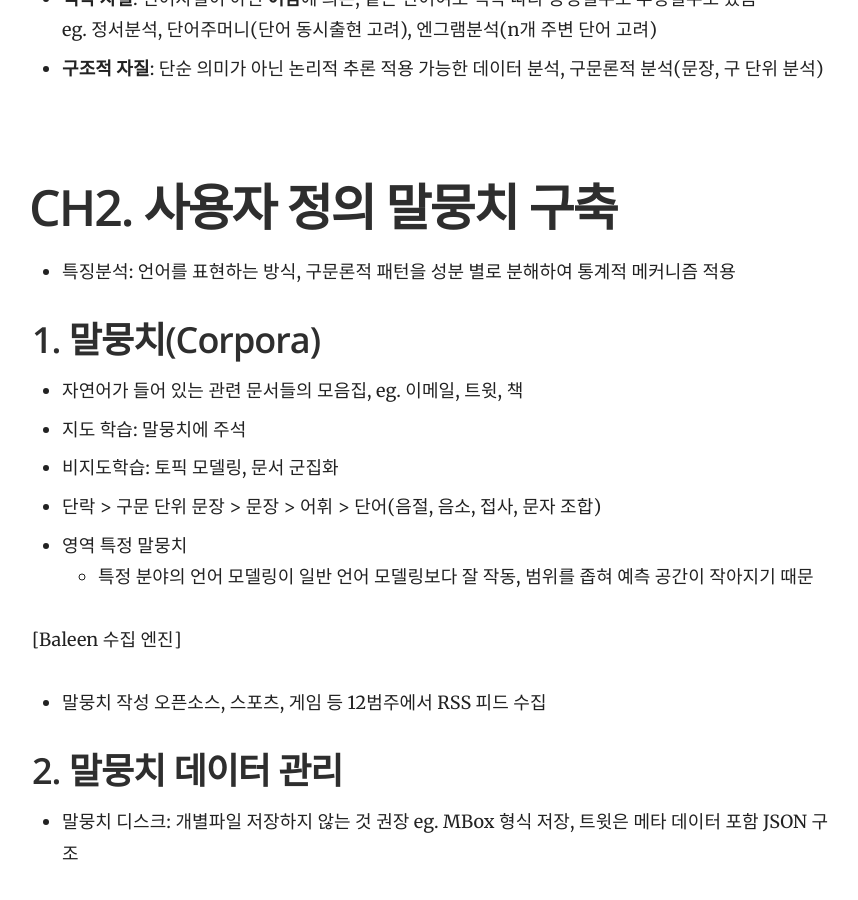
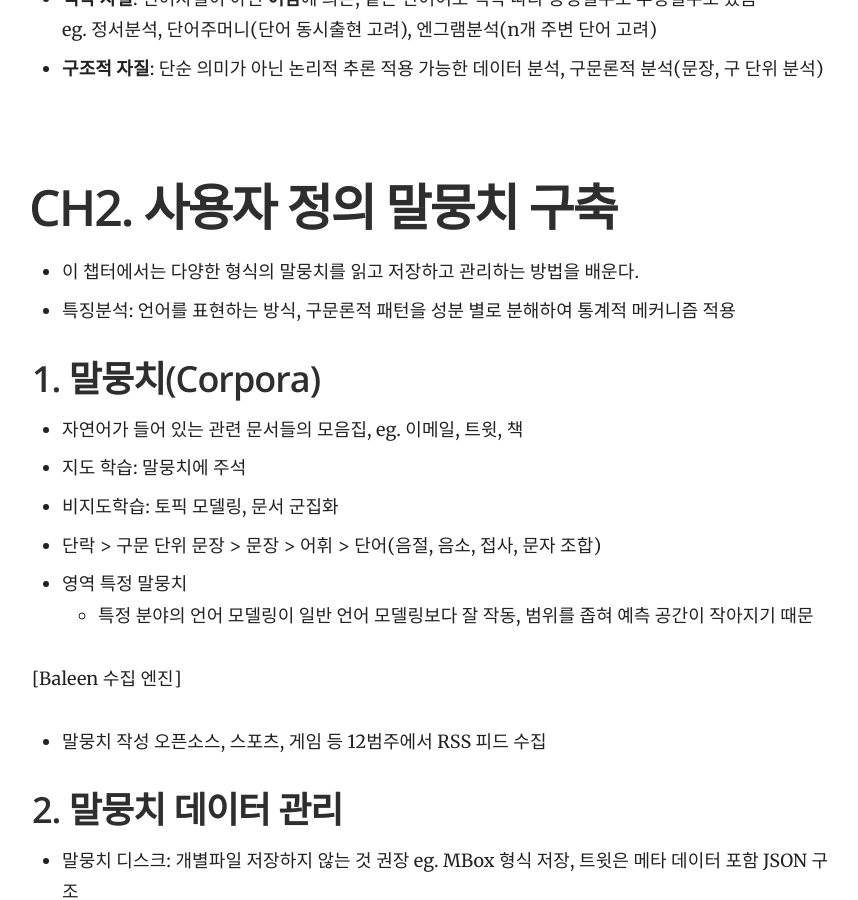
Before and after one commit to yrk3434/yrk3434.github.io, a Jekyll site: the page built from _docs/Theory/NLP_Introduction&Application.md, in a window 1280 px wide and 900 px high, scrolled down 1537 px. Shown: the whole window, without its empty margins (358-1216 px from the left). Built offline with Jekyll 4.4.1, drawn with Linux system fonts in a browser that asks for light colours; formulas are drawn with MathJax 3; some of the changed text lies outside the part shown.

Commit message:
Update NLP_Introduction&Application.md

```diff
--- a/_docs/Theory/NLP_Introduction&Application.md
+++ b/_docs/Theory/NLP_Introduction&Application.md
@@ -47,7 +47,7 @@ eg. 정서분석, 단어주머니(단어 동시출현 고려), 엔그램분석(n
 <br/>
 
 # CH2. 사용자 정의 말뭉치 구축
-
+- 이 챕터에서는 다양한 형식의 말뭉치를 읽고 저장하고 관리하는 방법을 배운다.
 - 특징분석: 언어를 표현하는 방식, 구문론적 패턴을 성분 별로 분해하여 통계적 메커니즘 적용
 
 ## 1. 말뭉치(Corpora)
@@ -219,7 +219,7 @@ for paragraph in paras(fileids=fileids):
 # CH4.  텍스트 벡터화와 변환 파이프라인
 - 텍스트 데이터를 머신러닝에 적용하기 위해 row(obs), column(feature) 꼴의 수치 데이터로 변환한다. 즉. 문서의 특징을 다차원 특징 공간(multidimensional feature space, manifold)에 맵핑(투영)하는 것이다. 이를 벡터화 또는 특징 추출이라고 부른다.
 - 잘 투영된 특징공간은 **유사한 의미(의미 공간, semantic space)의 문서를 유사한 거리로 인코딩**한 것이다.  가장 간단한 인코딩 방법은 **단어 주머니(bag-of-word)**다.
-- **NLTK, 사이킷런, Gensim**은 재사용 가능한 인코딩 변환기다.
+- **NLTK, 사이킷런, Gensim**의 인코딩 변환기를 사용하여 텍스트 벡터화 코드를 작성할 수 있다.
 
 ## 공간 내 단어
 - 단어의 벡터 표현 방법은 다음 네 가지가 있다.
```
